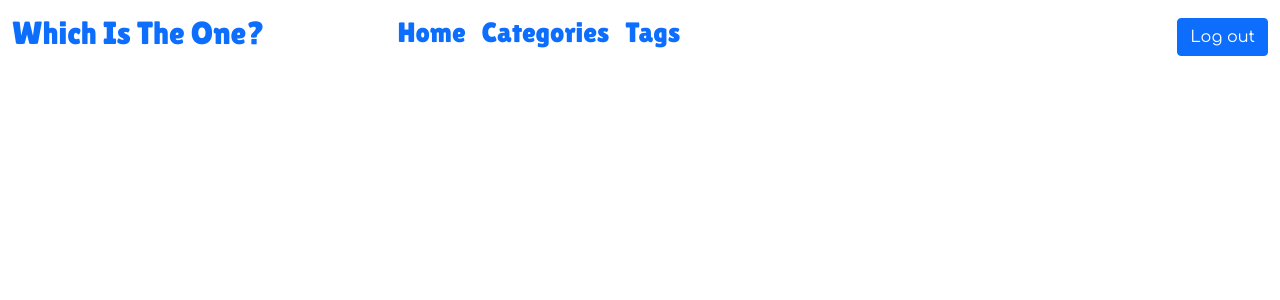
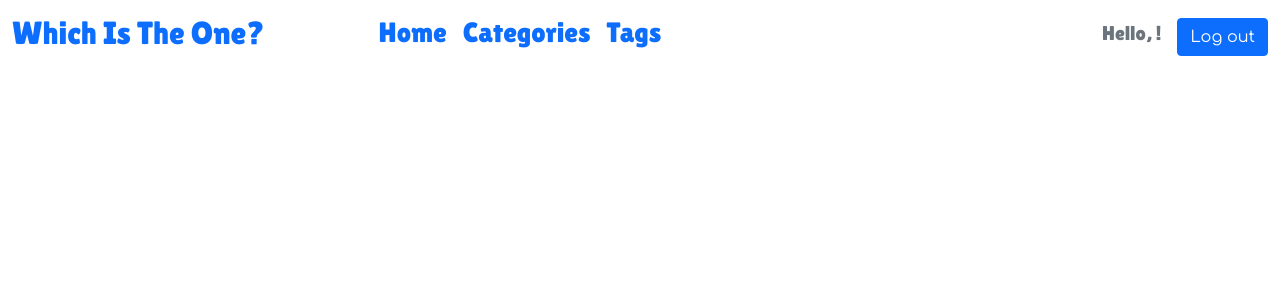
Before and after one commit to luanakimley/who-is-the-one, a React (Create React App) app in the folder client/: page /delete_category in a window 1280 px wide. Shown: the top 300 px of the page. Built offline with nearby package versions, Linux system fonts and the light colour scheme; no server answers; the HTML template or start-up script is replaced by a standard one.

Commit message:
:hammer: Add username to navbar

```diff
--- a/client/src/components/NavBar.js
+++ b/client/src/components/NavBar.js
@@ -19,7 +19,6 @@ export default function NavBar() {
         <a className="navbar-brand col-lg-3 me-0" href="/">
           <h2>Which Is The One?</h2>
         </a>
-
         <div
           className="collapse navbar-collapse d-lg-flex"
           id="navbarsExample11"
@@ -42,8 +41,8 @@ export default function NavBar() {
             </li>
           </ul>
         </div>
-
-        <button className="btn btn-primary" onClick={handleLogOut}>
+        <h5 className="text-secondary">Hello, {cookies.userId}!</h5>&ensp;&ensp;
+        <button className="btn btn-primary ml-5" onClick={handleLogOut}>
           Log out
         </button>
       </div>
```
